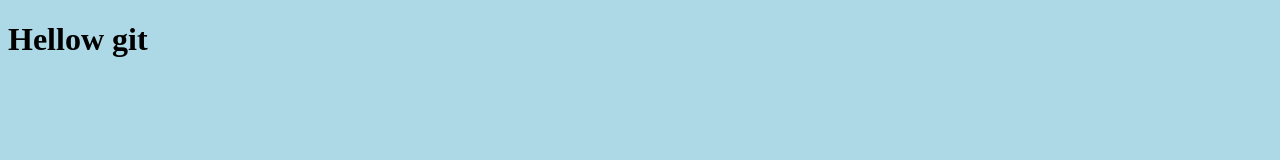
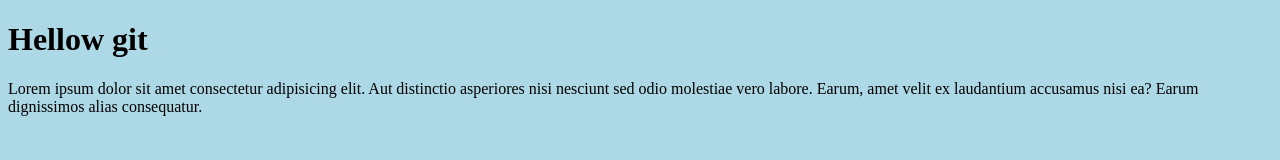
Before and after one commit to minagueye/projet, a plain HTML site: page index.html in a window 1280 px wide. Drawn offline with Linux system fonts and the light colour scheme.

Commit message:
Ajout d'une ligne de texte dans index.html

```diff
--- a/index.html
+++ b/index.html
@@ -8,5 +8,7 @@
 </head>
 <body>
     <h1>Hellow git</h1>
+    <p>Lorem ipsum dolor sit amet consectetur adipisicing elit.
+        Aut distinctio asperiores nisi nesciunt sed odio molestiae vero labore. Earum, amet velit ex laudantium accusamus nisi ea? Earum dignissimos alias consequatur.</p>
 </body>
 </html>
```
